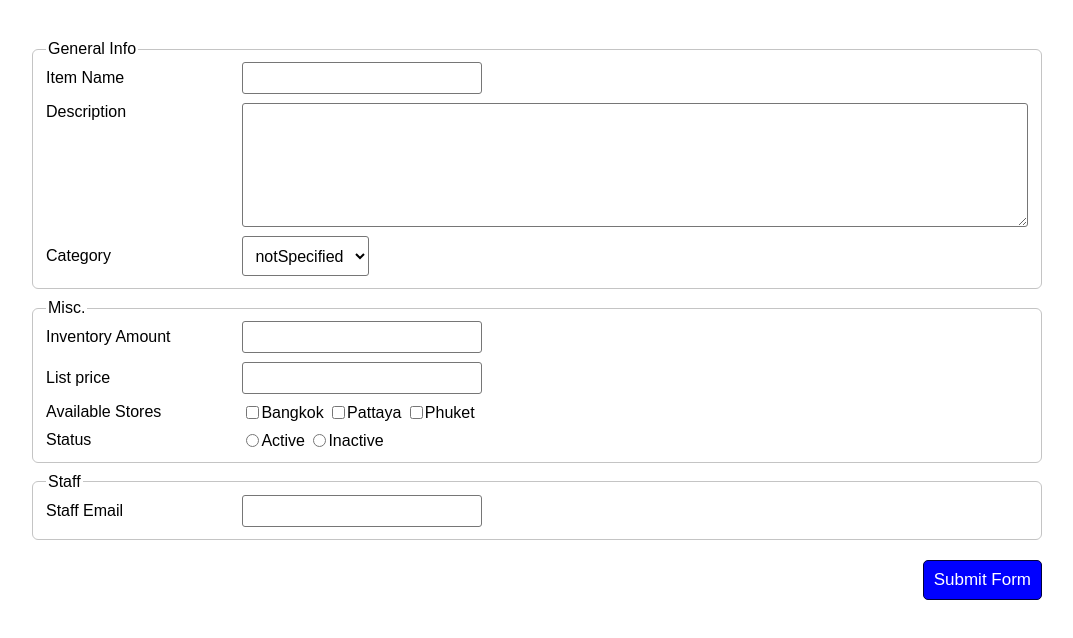
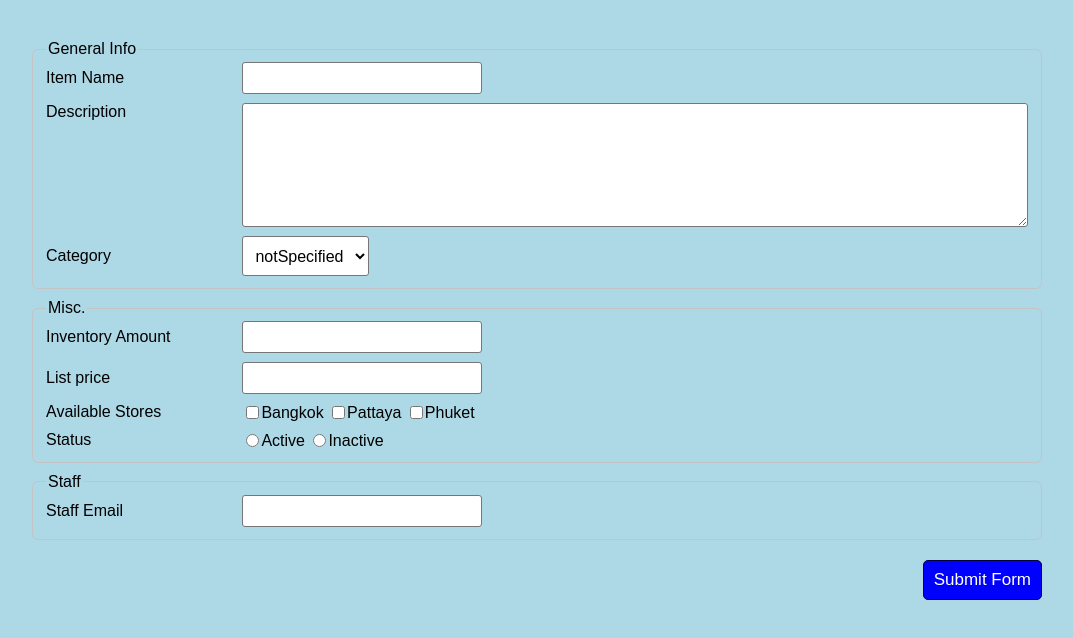
Before and after one commit to pnda121/form-render, a plain HTML site: page index.html in a window 1280 px wide. Shown: the whole page, without its empty margins (4-1077 px from the left). Drawn offline with Linux system fonts and the light colour scheme.

Commit message:
Update index.html

```diff
--- a/index.html
+++ b/index.html
@@ -12,7 +12,7 @@
     body {
       margin: 0;
       padding: 40px 36px;
-      background: #ffffff;
+      background: lightblue;
       color: #000000;
       font-family: Arial, Helvetica, sans-serif;
       font-size: 16px;
@@ -22,7 +22,6 @@
       max-width: 1010px;
     }
 
-    /* The three boxes: General Info, Misc., Staff */
     fieldset {
       margin: 0 0 10px 0;
       padding: 4px 13px 12px;
@@ -34,7 +33,7 @@
       padding: 0 2px;
     }
 
-    /* Each line = label on the left (20%), input on the right (80%) */
+
     .row {
       display: grid;
       grid-template-columns: 20% 80%;
@@ -50,7 +49,6 @@
       align-items: start;
     }
 
-    /* Text, number and email boxes */
     input[type="text"],
     input[type="number"],
     input[type="email"] {
@@ -83,7 +81,6 @@
       font-size: 16px;
     }
 
-    /* Checkboxes and radio buttons sit next to their text */
     .choices input {
       margin: 0 2px 0 4px;
       vertical-align: middle;
@@ -93,7 +90,6 @@
       vertical-align: middle;
     }
 
-    /* Blue button on the right */
     .actions {
       margin-top: 20px;
       text-align: right;
```
